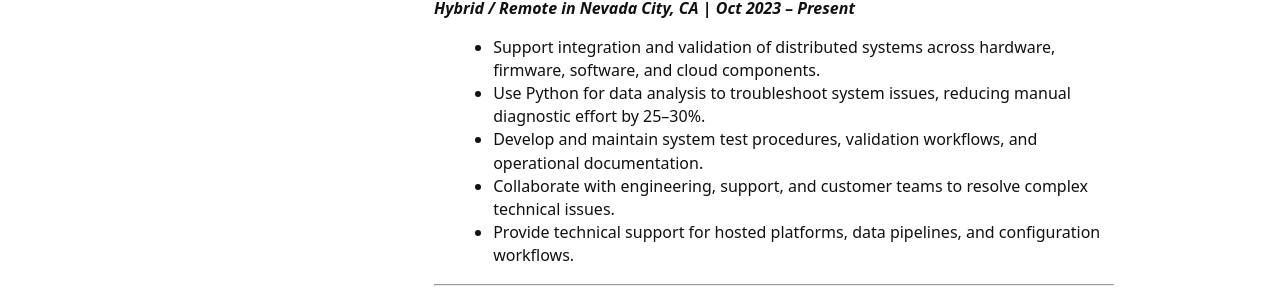
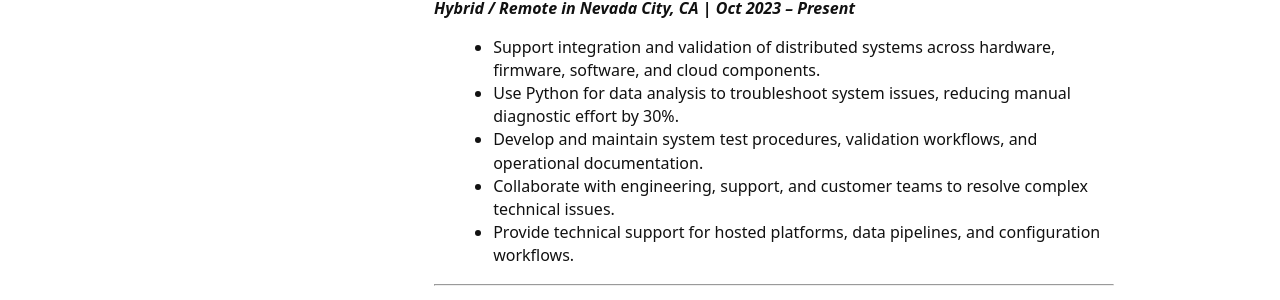
Before and after one commit to jostagirl/PublicResume, a Jekyll site: the page built from v/ITrecruiter/index.md, in a window 1280 px wide and 900 px high, scrolled down 1601 px. Shown: the part 178-478 px from the top of the window. Built offline with Jekyll 4.4.1, drawn with Linux system fonts in a browser that asks for light colours; our own code applies the rules of GitHub Pages for plain Markdown files.

Commit message:
Publish resume site update

```diff
--- a/v/ITrecruiter/index.md
+++ b/v/ITrecruiter/index.md
@@ -75,7 +75,7 @@ Systems-focused IT professional with 13+ years of experience supporting and main
 ***Hybrid / Remote in Nevada City, CA | Oct 2023 – Present***
 
 - Support integration and validation of distributed systems across hardware, firmware, software, and cloud components.
-- Use Python for data analysis to troubleshoot system issues,  reducing manual diagnostic effort by 25–30%.
+- Use Python for data analysis to troubleshoot system issues,  reducing manual diagnostic effort by 30%.
 - Develop and maintain system test procedures, validation workflows, and operational documentation.
 - Collaborate with engineering, support, and customer teams to resolve complex technical issues.
 - Provide technical support for hosted platforms, data pipelines, and configuration workflows.
```
